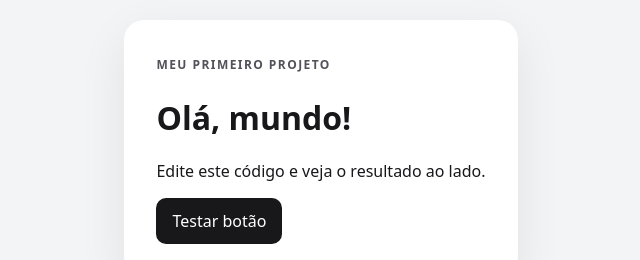
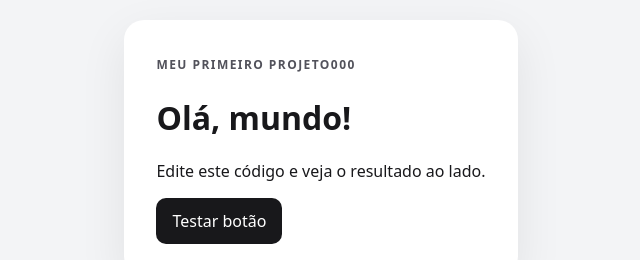
Before and after one commit to jonathanbachsantos/teste-game-troadmaps, a plain HTML site: page index.html in a window 1280 px wide. Shown: the part 252-512 px from the top of the page, 319-959 px from the left. Drawn offline with Linux system fonts and the light colour scheme.

Commit message:
Save project from Troadmaps IDE

```diff
--- a/index.html
+++ b/index.html
@@ -7,7 +7,7 @@
 </head>
 <body>
   <main class="card">
-  <span class="eyebrow">MEU PRIMEIRO PROJETO</span>
+  <span class="eyebrow">MEU PRIMEIRO PROJETO000</span>
   <h1>Olá, mundo!</h1>
   <p>Edite este código e veja o resultado ao lado.</p>
   <button onclick="sayHello()">Testar botão</button>
```
